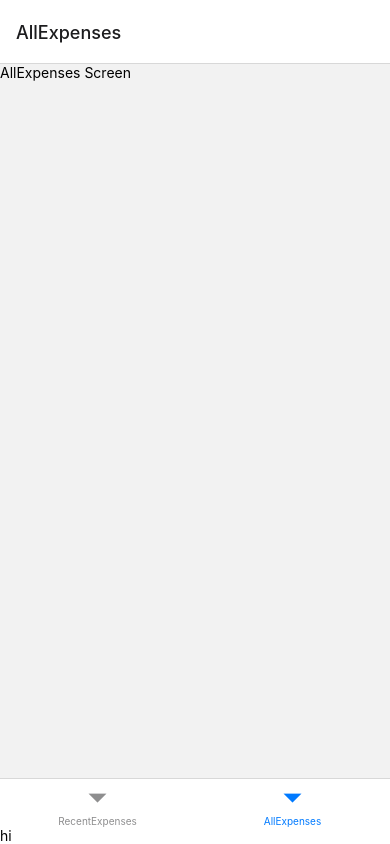
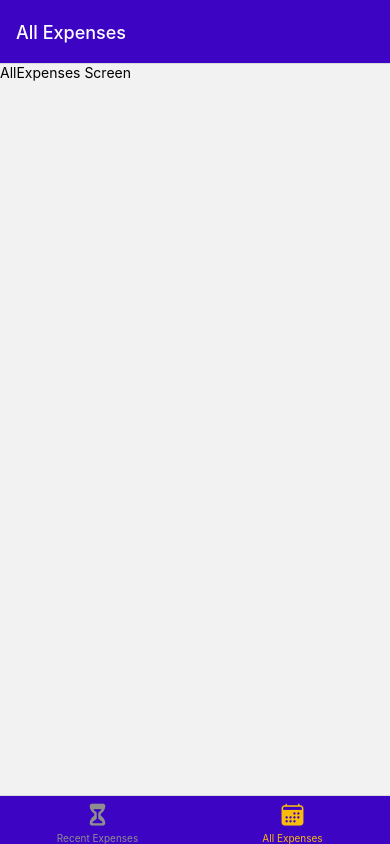
Before and after one commit to Vahidpro/ExpenseTracker, a React Native app: screen /AllExpenses in a window 390 px wide. Built offline with nearby package versions, Linux system fonts and the light colour scheme.

Commit message:
Add basic components

```diff
--- a/App.js
+++ b/App.js
@@ -6,6 +6,8 @@ import ManageExpense from "./screens/ManageExpense";
 import { createBottomTabNavigator } from "@react-navigation/bottom-tabs";
 import RecentExpenses from "./screens/RecentExpenses";
 import AllExpenses from "./screens/AllExpenses";
+import { GlobalStyles } from "./constants/styles";
+import Ionicons from "@expo/vector-icons/Ionicons";
 
 export default function App() {
 	const Stack = createStackNavigator();
@@ -13,14 +15,35 @@ export default function App() {
 
 	function ExpensesOverview() {
 		return (
-			<ButtomTabs.Navigator>
+			<ButtomTabs.Navigator
+				screenOptions={{
+					headerStyle: {
+						backgroundColor: GlobalStyles.colors.primary500,
+					},
+					headerTintColor: "white",
+					tabBarStyle: { backgroundColor: GlobalStyles.colors.primary500 },
+					tabBarActiveTintColor: GlobalStyles.colors.accent500,
+				}}
+			>
 				<ButtomTabs.Screen
 					name="RecentExpenses"
 					component={RecentExpenses}
+					options={{
+						title: "Recent Expenses",
+						tabBarIcon: ({ color, size }) => (
+							<Ionicons name="hourglass" color={color} size={size}></Ionicons>
+						),
+					}}
 				></ButtomTabs.Screen>
 				<ButtomTabs.Screen
 					name="AllExpenses"
 					component={AllExpenses}
+					options={{
+						title: "All Expenses",
+						tabBarIcon: ({ color, size }) => (
+							<Ionicons name="calendar" color={color} size={size}></Ionicons>
+						),
+					}}
 				></ButtomTabs.Screen>
 			</ButtomTabs.Navigator>
 		);
@@ -42,7 +65,6 @@ export default function App() {
 					></Stack.Screen>
 				</Stack.Navigator>
 			</NavigationContainer>
-			<Text>hi</Text>
 		</>
 	);
 }
@@ -55,3 +77,4 @@ const styles = StyleSheet.create({
 		justifyContent: "center",
 	},
 });
+<></>;
--- /dev/null
+++ b/constants/styles.js
@@ -0,0 +1,16 @@
+export const GlobalStyles = {
+	colors: {
+		primary50: "#e4d9fd",
+		primary100: "#c6affc",
+		primary200: "#a281f0",
+		primary400: "#5721d4",
+		primary500: "#3e04c3",
+		primary700: "#2d0689",
+		primary800: "#200364",
+		accent500: "#f7bc0c",
+		error50: "#fcc4e4",
+		error500: "#9b095c",
+		gray500: "#39324a",
+		gray700: "#221c30",
+	},
+};
```
Also changed, not shown: components/ExpensesList.js (added, +12 -0 lines), components/ExpensesOutput/ExpensesOutput.js (added, +19 -0 lines), components/ExpensesSummary.js (added, +17 -0 lines).
